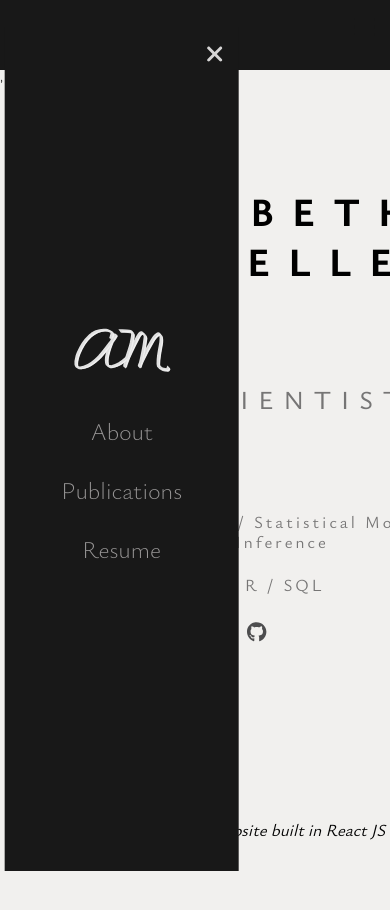
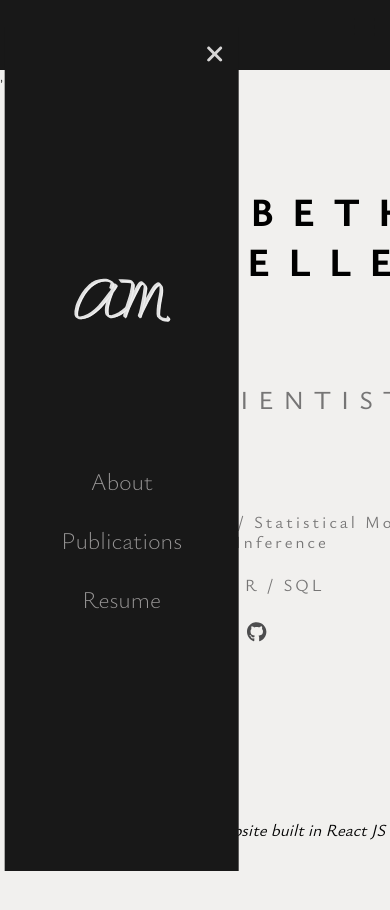
Before and after one commit to aam3/Personal_Website, a React (Create React App) app: page / in a window 390 px wide. Shown: the top 910 px of the page. Built offline with nearby package versions, Linux system fonts and the light colour scheme.

Commit message:
removing logo-link padding

```diff
--- a/src/components/Sidebar/index.scss
+++ b/src/components/Sidebar/index.scss
@@ -148,7 +148,7 @@
         }
 
         .logo-link {
-          margin: 0 0 -100px 0;
+          margin: 0 0 0px 0;
           padding: 0;
           width: 100%;
           text-align: center;
```
